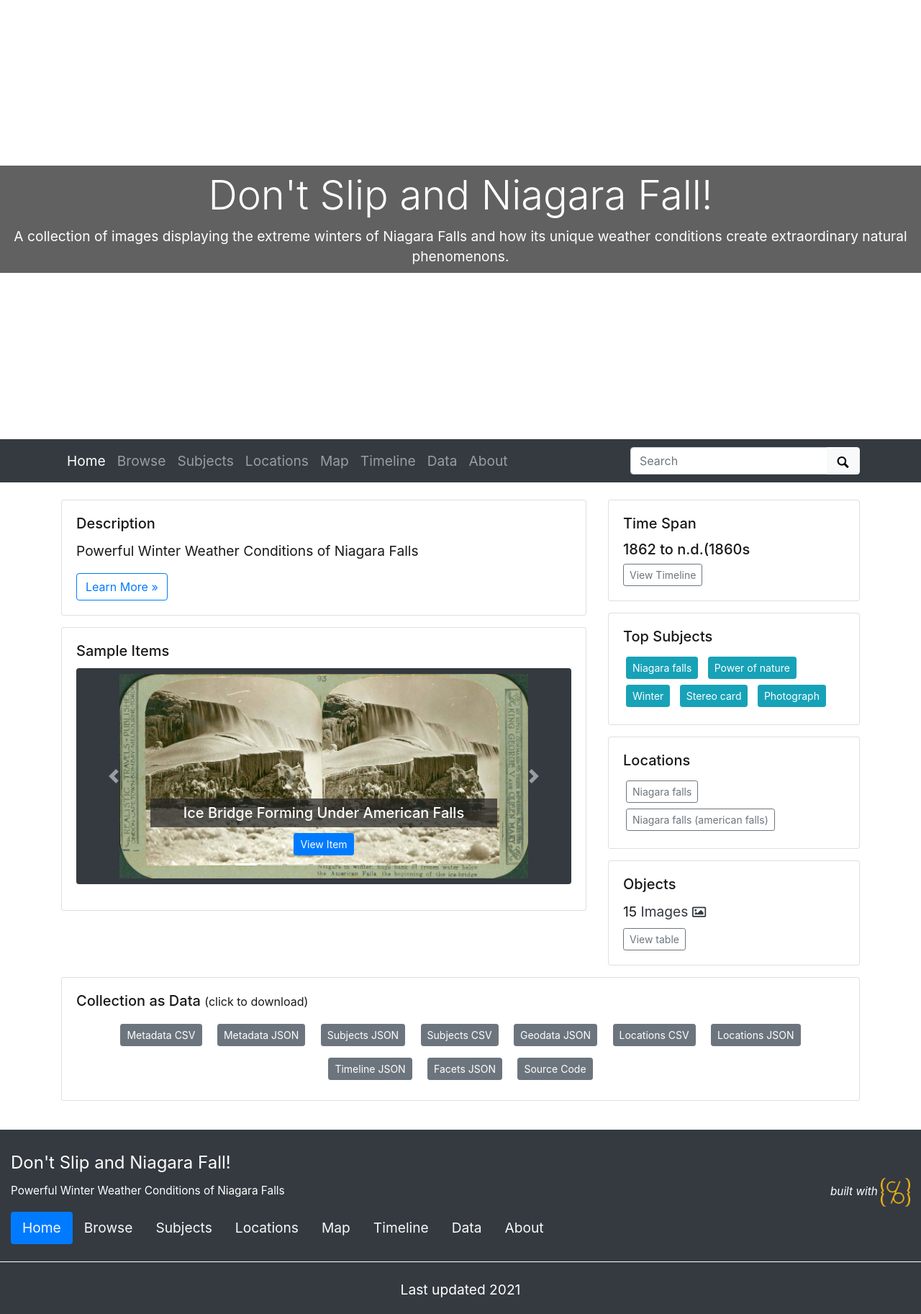
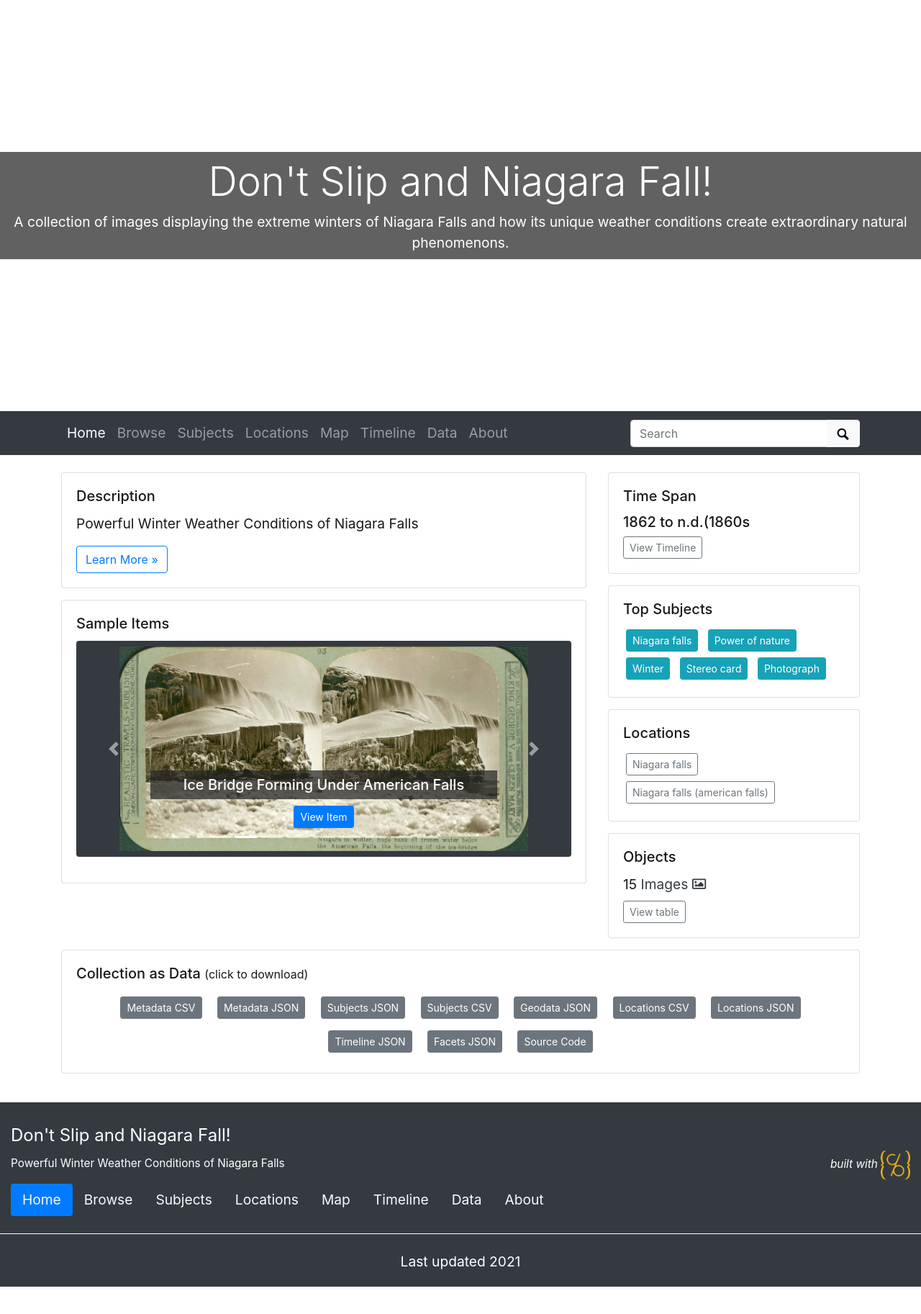
Before and after one commit to cuddycolbon/FINAL-EXHIBIT, a Jekyll site: the page built from index.md, in a window 1280 px wide. Shown: the whole page at 72% size. Built offline with Jekyll 4.4.1, drawn with Linux system fonts in a browser that asks for light colours; after the commit the page ends 1787 px from its top, so only the background shows below that.

Commit message:
Update theme.yml

```diff
--- a/_data/theme.yml
+++ b/_data/theme.yml
@@ -10,7 +10,7 @@
 # use either an objectid (from an item in this collect), a relative location of an image in this repo (ex. /assets/img/feature.jpg), or a full url to an image elsewhere
 featured-image: /FINAL-EXHIBIT/objects/Standing_On_Ice.jpeg
 # optional: add extra padding around collection title for a larger image feature.
-home-title-y-padding: 12em
+home-title-y-padding: 11em
 # optional: change position of background image, center, top, bottom
 home-banner-image-position: # Default is center
 
```
